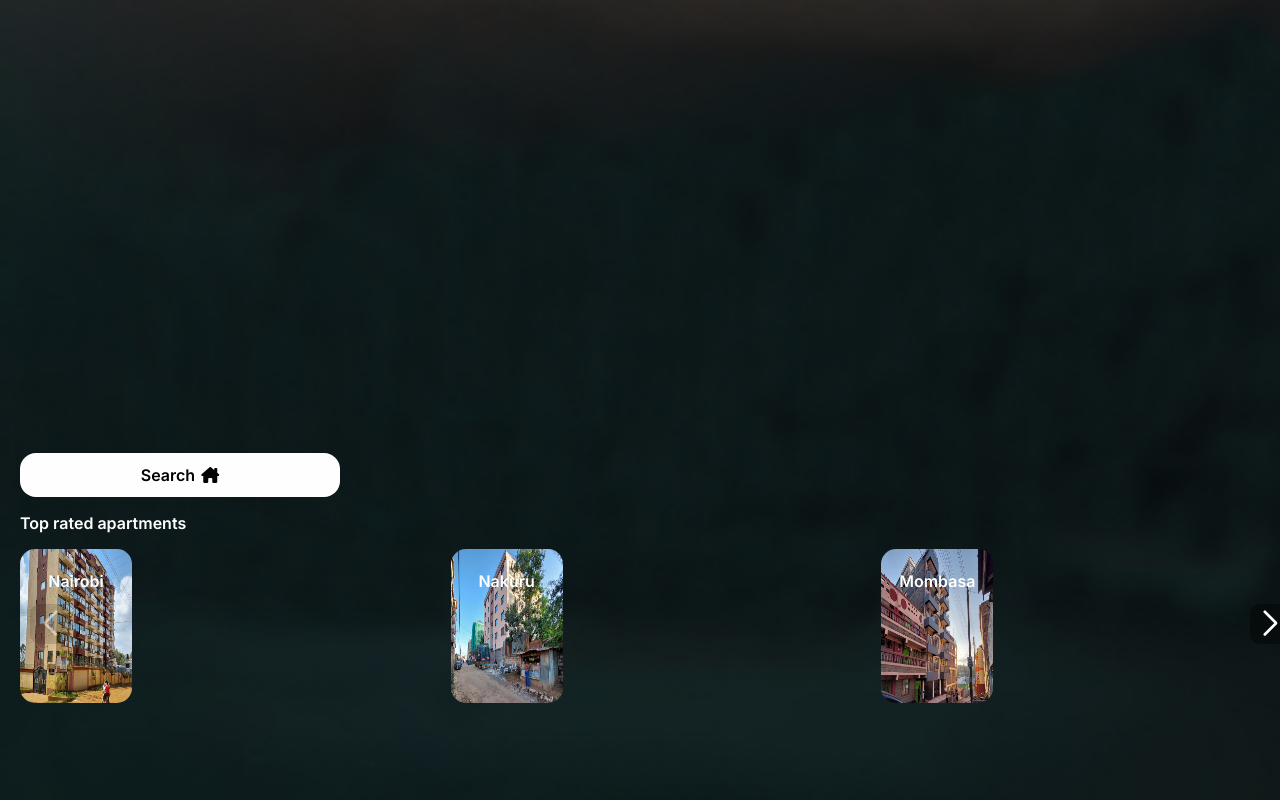
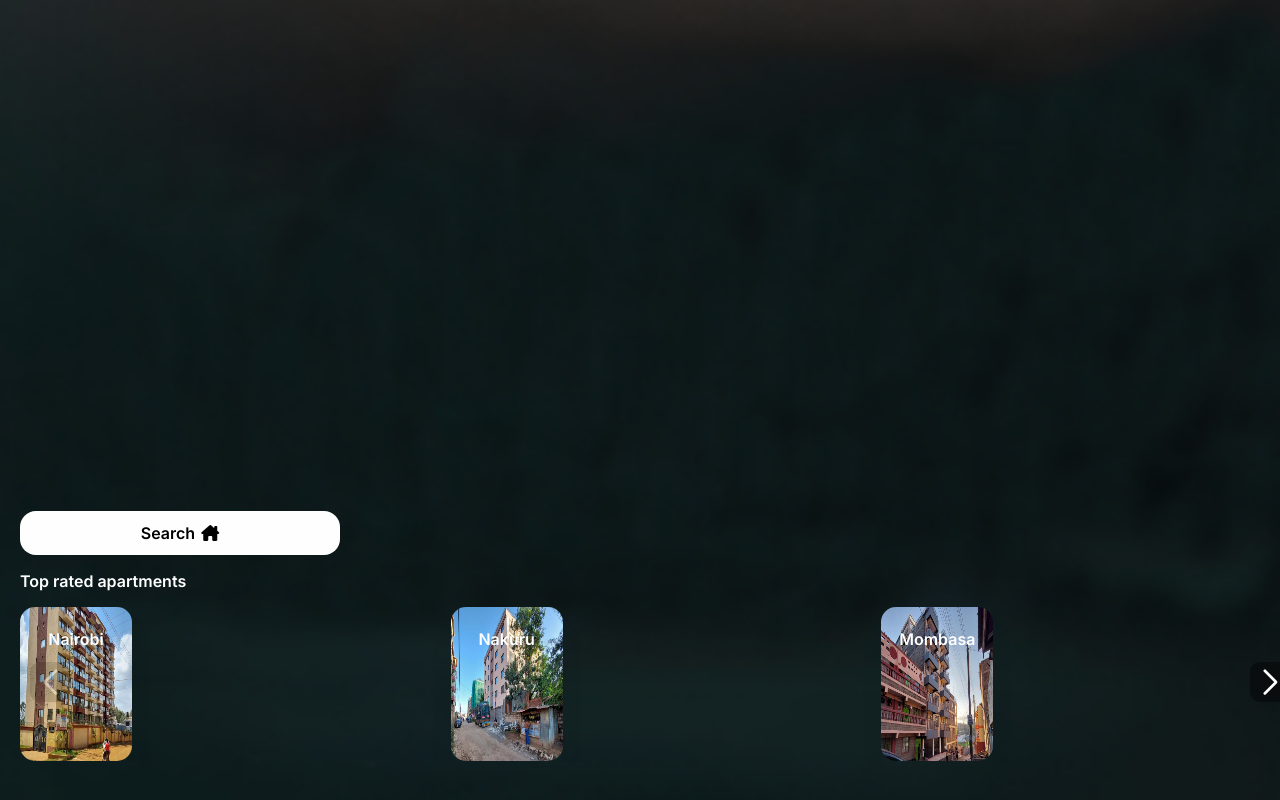
Before and after one commit to Developer-Square/Apartment-Hunting-Site, a React (Vite) app: page / in a window 1280 px wide. Shown: the part 1938-2738 px from the top of the page. Built offline with nearby package versions, Linux system fonts and the light colour scheme.

Commit message:
feat: add popular amenities section header

```diff
--- a/src/components/LandingSection.tsx
+++ b/src/components/LandingSection.tsx
@@ -17,7 +17,7 @@ interface LandingSectionImageProps {
 }
 
 const LandingSectionImage = ({ town, img }: LandingSectionImageProps) => (
-  <div className='relative w-28 h-[154px]'>
+  <div className='relative w-28 h-[154px] shadow-xl'>
     <p className='absolute text-[#FFFFFF] font-semibold top-5 left-[50%] translate-x-[-50%]'>
       {town}
     </p>
@@ -28,8 +28,8 @@ const LandingSectionImage = ({ town, img }: LandingSectionImageProps) => (
 const LandingSection = () => {
   return (
     <div>
-      <div className='absolute bottom-[10%] mx-5 w-full'>
-        <button className='w-[320px] h-11 cursor-pointer rounded-2xl bg-[#FEFEFE] font-semibold'>
+      <div className='absolute bottom-[8%] mx-5 w-full'>
+        <button className='w-[320px] text-black h-11 cursor-pointer rounded-2xl bg-[#FEFEFE] font-semibold'>
           Search
           <i className='fa-solid fa-house-chimney ml-1.5'></i>
         </button>
--- a/src/index.css
+++ b/src/index.css
@@ -4,7 +4,7 @@
 @tailwind utilities;
 
 html, body {
-  overflow: hidden;
+  overflow-x: hidden;
   font-family: 'Inter', sans-serif;
 }
 
@@ -21,3 +21,7 @@ html, body {
   font-weight: bold;
   color: #fff;
 }
+
+.amenities {
+  background: linear-gradient(180deg, #141b1f 20.39%, #000000 28.77%);
+}
--- a/src/pages/Home.tsx
+++ b/src/pages/Home.tsx
@@ -6,6 +6,8 @@ import { useState } from 'react';
 const Home = () => {
   const [show, setShow] = useState(false);
   return (
+    <section className='w-full h-full text-white'>
+      {/* Landing Section */}
       <div className='relative w-full h-full'>
         <img
           src={LandingPage}
@@ -18,6 +20,13 @@ const Home = () => {
           <LandingSection />
         </div>
       </div>
+      {/* Popular Amenities Section */}
+      <div className='amenities'>
+        <h4 className='max-w-[340px] mx-auto w-full text-2xl'>
+          Popular amenities for Kenyan apartments.
+        </h4>
+      </div>
+    </section>
   );
 };
 
```
Lines whose indentation alone changed are shown as unchanged.
